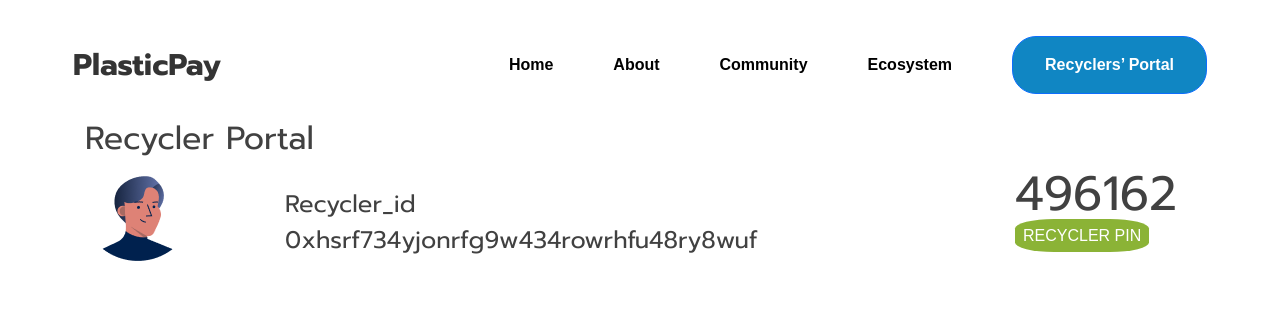
After one commit to mahmudumar24859/PlasticPay, a Django app: page /recycle_data in a window 1280 px wide. The commit adds this page. Shown: the top 325 px of the page. Run offline with Django 4.2, Linux system fonts and the light colour scheme.

Commit message:
Fixed Routes

```diff
--- a/team1/index/urls.py
+++ b/team1/index/urls.py
@@ -5,4 +5,7 @@ from .views import *
 
 urlpatterns = [
     path("", home_view, name="home"),
+    path("recycler_portal", recycler_portal, name="recycler_portal"),
+    path("support_recycler", support_recycler, name="support_recycler"),
+    path("recycle_data", recycle_data, name="recycle_data"),
 ]
--- a/team1/index/views.py
+++ b/team1/index/views.py
@@ -5,3 +5,15 @@ from django.shortcuts import render
 
 def home_view(request):
     return render(request, "home.html")
+
+
+def recycler_portal(request):
+    return render(request, "recycler.html")
+
+
+def support_recycler(request):
+    return render(request, "support.html")
+
+
+def recycle_data(request):
+    return render(request, "recycle_data.html")
--- a/team1/static/style.css
+++ b/team1/static/style.css
@@ -441,7 +441,7 @@ section p {
 
 .app-section .app-btn {
   padding: 16px 30px;
-  background: #000000;
+  background: #8BB336;
   color: #fff;
   display: flex;
   align-items: center;
--- a/team1/templates/nav.html
+++ b/team1/templates/nav.html
@@ -14,22 +14,22 @@
         <div class="logo">PlasticPay</div>
         <ul>
           <li>
-            <a href="#">Home</a>
+            <a href="{% url 'home' %}">Home</a>
           </li>
           <li>
-            <a href="#">About</a>
+            <a href="#about">About</a>
           </li>
 
           <li>
-            <a href="#">Community</a>
+            <a href="#community">Community</a>
           </li>
 
           <li>
-            <a href="#">Ecosystem</a>
+            <a href="#ecosystem">Ecosystem</a>
           </li>
 
           <li>
-            <a href="#" class="btn btn-primary btn dark">Recyclers’ Portal</a>
+            <a href="{% url 'recycler_portal' %}" class="btn btn-primary btn dark">Recyclers’ Portal</a>
           </li>
         </ul>
       </nav>
--- /dev/null
+++ b/team1/templates/recycle_data.html
@@ -0,0 +1,81 @@
+{% extends 'base.html' %}
+{% load static %}
+{% block content %}
+
+		<style type="text/css">
+		.container {
+            margin-top: 100px;
+			width: 90%;
+			height:100%;
+			padding-top:20px;
+			padding-left:15px;
+			padding-right:15px;
+		}
+		#st-box {
+			float:left;
+			width:180px;
+			height:160px;
+		}
+		#nd-box {
+			float:left;
+			width:180px;
+			height:100%;
+			margin :20px;
+		}
+        #nd-box .rc{
+            font-family: 'Prompt';
+            font-style: normal;
+            font-weight: 400;
+            font-size: 24px;
+            text-transform: capitalize;
+            color: #414141;
+        }
+		#rd-box {
+			float:right;
+			width:180px;
+			height:160px;
+		}
+        #rd-box .nb{
+            font-family: 'Prompt';
+            font-style: normal;
+            font-weight: 400;
+            font-size: 48px;
+            color: #414141;
+        }
+        #rd-box .mt{
+            color: white;
+            background-color: #8BB336;
+            border-radius: 29%;
+            padding: 8px;
+        }
+		h1 {
+			color:Green;
+		}
+        .pt{
+            font-family: 'Prompt';
+            font-style: normal;
+            font-weight: 400;
+            font-size: 32px;
+            color: #414141;
+        }
+		</style>
+
+
+		<div class="container">
+            <h4 class="pt">Recycler Portal</h4>
+			<div id="st-box">
+				<img src="{% static 'images/Avatar.png' %}" alt="">
+			</div>
+
+			<div id="nd-box">
+                <span  class="rc">recycler_id</span>
+                <span class="rc">0xhsrf734yjonrfg9w434rowrhfu48ry8wuf</span>
+
+			</div>
+
+			<div id="rd-box">
+				<h2 class="nb">496162</h2>
+                <span class="mt">RECYCLER PIN</span>
+		</div>
+
+{% endblock %}
```
Also changed, not shown: team1/templates/home.html (+28 -28 lines), team1/templates/recycler.html (added, +33 -0 lines), team1/templates/support.html (added, +32 -0 lines), team1/static/images/1inch.png (added), team1/static/images/Avatar.png (added), team1/static/images/Frame.png (added), team1/static/images/Group.png (added), team1/static/images/mahmud.jpg (added), team1/static/images/mahmud.png (added), team1/static/images/metamask.png (added), team1/static/images/qr.png (added), team1/static/images/ud.png (added).
